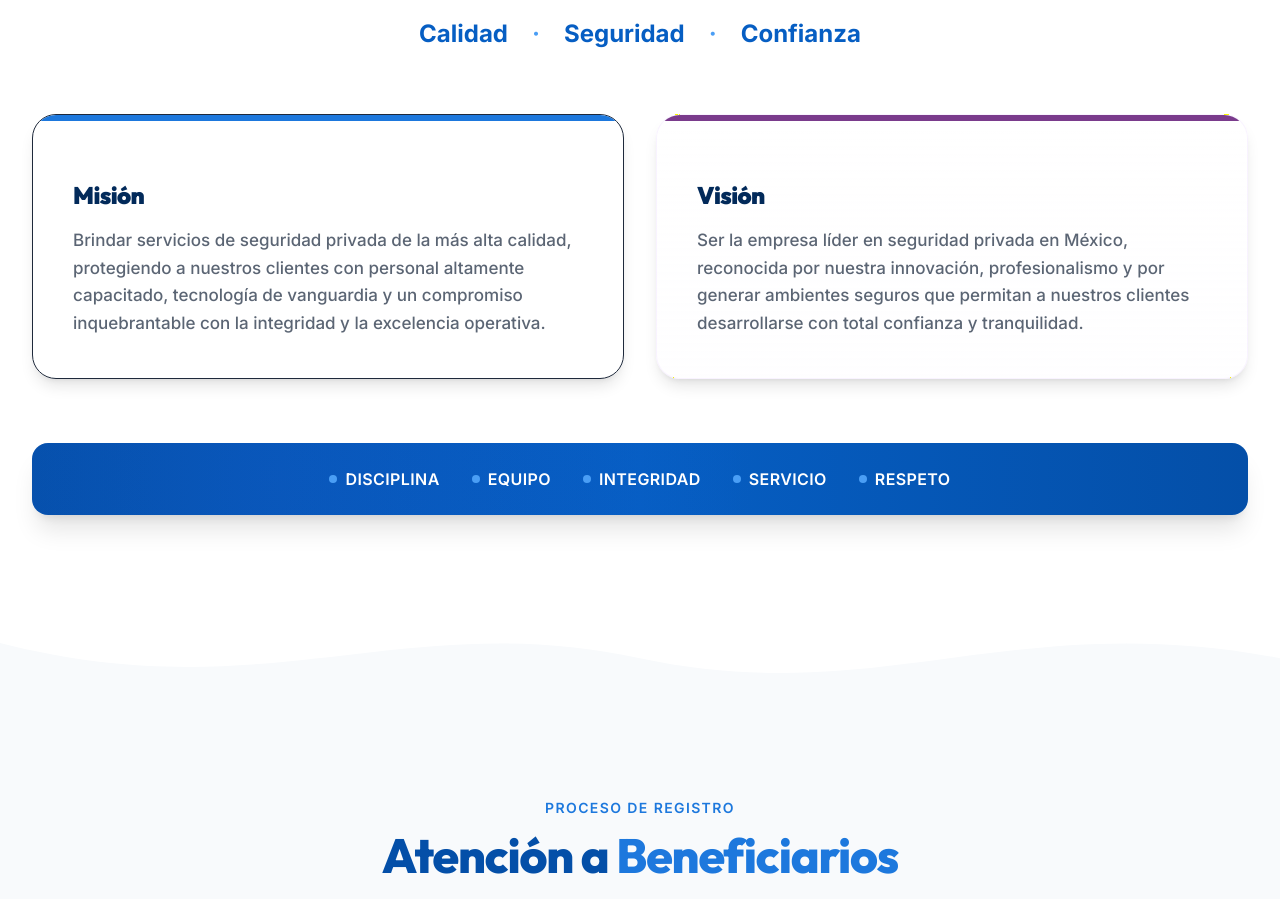
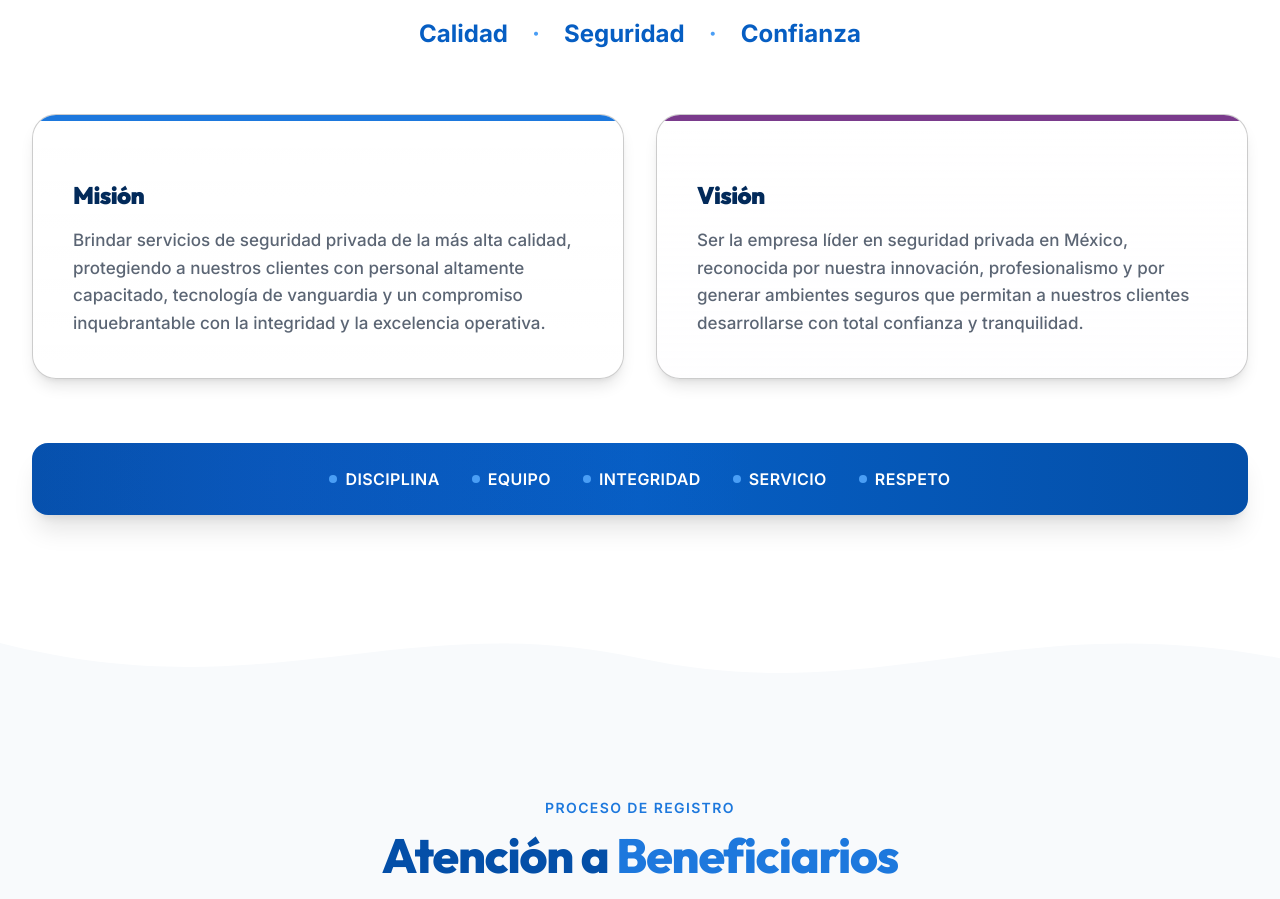
Before and after one commit to Darwininii/Grupo-Colega, a React (Vite) app: page / in a window 1280 px wide. Shown: the part 2434-3333 px from the top of the page. Built offline with nearby package versions, Linux system fonts and the light colour scheme.

Commit message:
feat: modificación visual pequeña (v0)

```diff
--- a/src/components/PrincipiosSection.jsx
+++ b/src/components/PrincipiosSection.jsx
@@ -46,7 +46,7 @@ export default function PrincipiosSection() {
             whileInView={{ opacity: 1, y: 0 }}
             transition={{ duration: 0.6 }}
             viewport={{ once: true }}
-            className="group relative bg-linear-to-b from-white to-brand-50/10 rounded-3xl p-8 md:p-10 shadow-lg hover:shadow-2xl transition-all duration-500 border border-brand-100/50 overflow-hidden"
+            className="group relative bg-linear-to-b from-white to-brand-50/10 rounded-3xl p-8 md:p-10 shadow-lg hover:shadow-2xl transition-all duration-500 border border-black/20 overflow-hidden"
           >
             {/* Barra de acento superior */}
             <div className="absolute top-0 left-0 w-full h-1.5 bg-brand-500 transition-transform duration-500 origin-left" />
@@ -78,7 +78,7 @@ export default function PrincipiosSection() {
             whileInView={{ opacity: 1, y: 0 }}
             transition={{ duration: 0.6 }}
             viewport={{ once: true }}
-            className="group relative bg-linear-to-b from-white to-purple-50/10 rounded-3xl p-8 md:p-10 shadow-lg hover:shadow-2xl transition-all duration-500 border border-purple-100/50 overflow-hidden"
+            className="group relative bg-linear-to-b from-white to-purple-50/10 rounded-3xl p-8 md:p-10 shadow-lg hover:shadow-2xl transition-all duration-500 border border-black/20 overflow-hidden"
           >
             {/* Barra de acento superior */}
             <div className="absolute top-0 left-0 w-full h-1.5 bg-[#7a3b8c] transition-transform duration-500 origin-left" />
```
